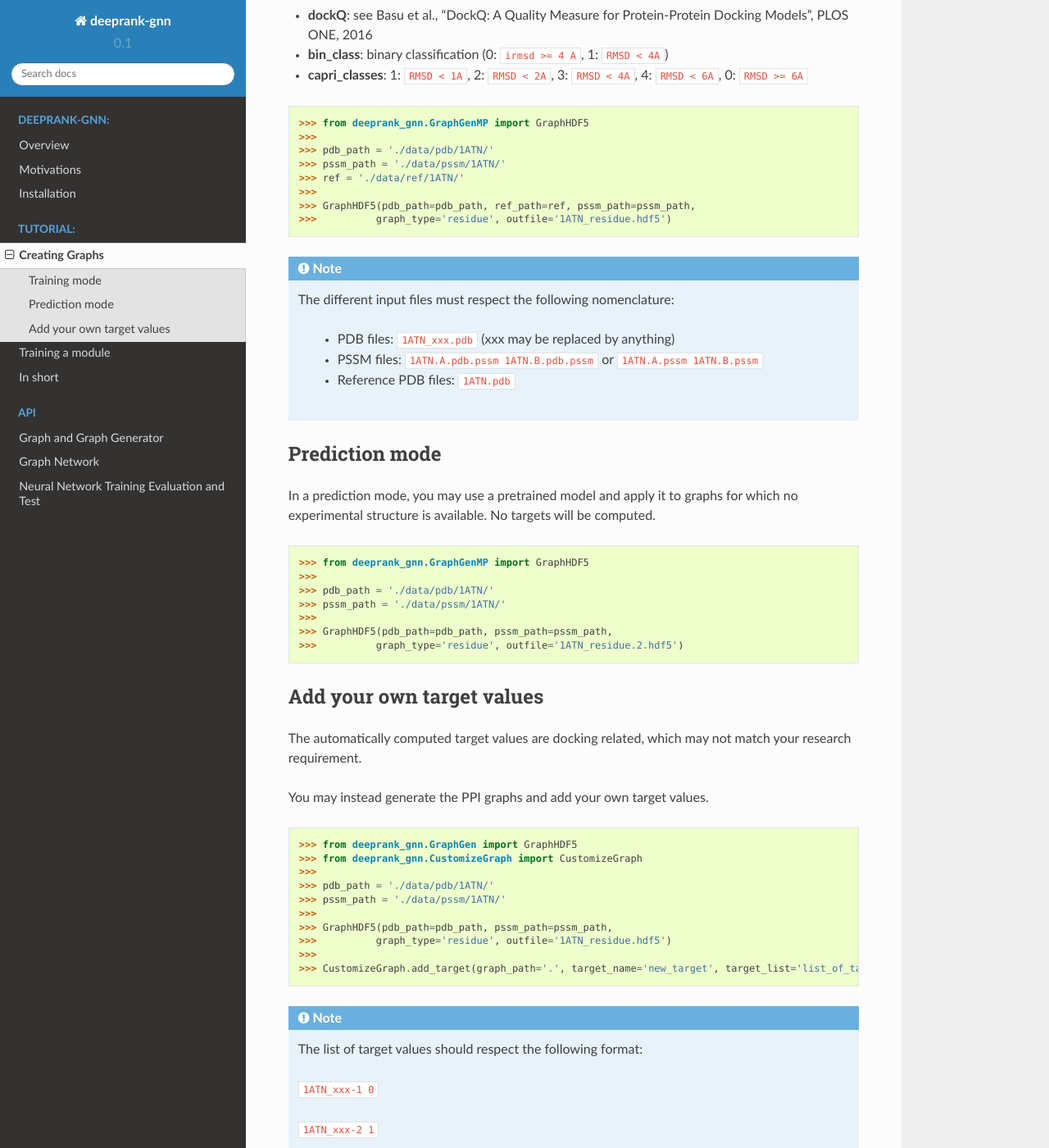
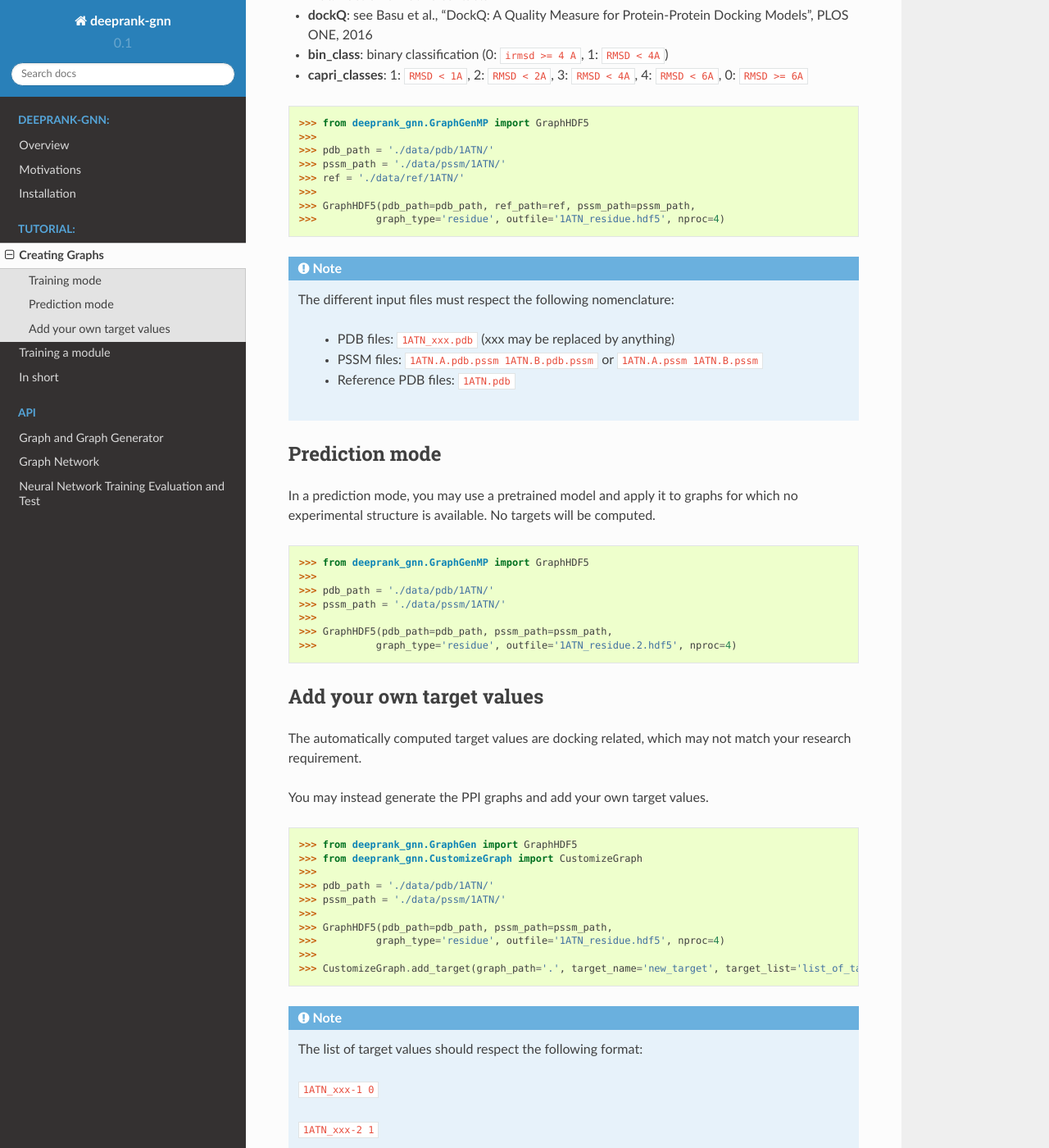
Before and after one commit to DeepRank/Deeprank-GNN, a Sphinx documentation site: the page built from docs/tutorial.generate_graph.rst, in a window 1280 px wide and 1400 px high, scrolled down 647 px. Shown: the whole window at 82% size. Built offline with Sphinx 7.4.7 and the Read the Docs theme 2.0.0, drawn with Linux system fonts in a browser that asks for light colours.

Commit message:
Update tutorial.generate_graph.rst

```diff
--- a/docs/tutorial.generate_graph.rst
+++ b/docs/tutorial.generate_graph.rst
@@ -35,7 +35,7 @@ In a training mode, you are required to provide the path to the reference struct
 >>> ref = './data/ref/1ATN/'
 >>>
 >>> GraphHDF5(pdb_path=pdb_path, ref_path=ref, pssm_path=pssm_path,
->>>          graph_type='residue', outfile='1ATN_residue.hdf5')
+>>>          graph_type='residue', outfile='1ATN_residue.hdf5', nproc=4)
 
 .. note::
   The different input files must respect the following nomenclature:
@@ -57,7 +57,7 @@ No targets will be computed.
 >>> pssm_path = './data/pssm/1ATN/'
 >>>
 >>> GraphHDF5(pdb_path=pdb_path, pssm_path=pssm_path,
->>>          graph_type='residue', outfile='1ATN_residue.2.hdf5')
+>>>          graph_type='residue', outfile='1ATN_residue.2.hdf5', nproc=4)
 
 Add your own target values
 -------------------------------------
@@ -73,7 +73,7 @@ You may instead generate the PPI graphs and add your own target values.
 >>> pssm_path = './data/pssm/1ATN/'
 >>>
 >>> GraphHDF5(pdb_path=pdb_path, pssm_path=pssm_path,
->>>          graph_type='residue', outfile='1ATN_residue.hdf5')
+>>>          graph_type='residue', outfile='1ATN_residue.hdf5', nproc=4)
 >>>
 >>> CustomizeGraph.add_target(graph_path='.', target_name='new_target', target_list='list_of_target_values.txt')
 
```
